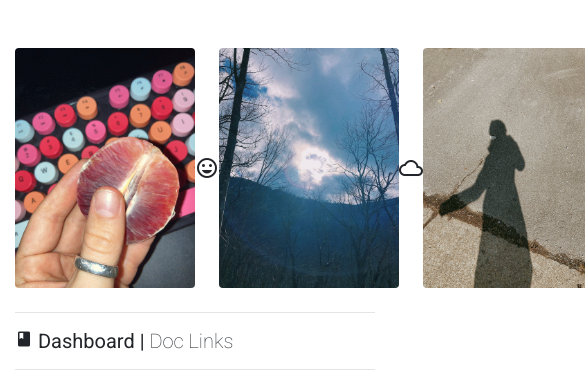
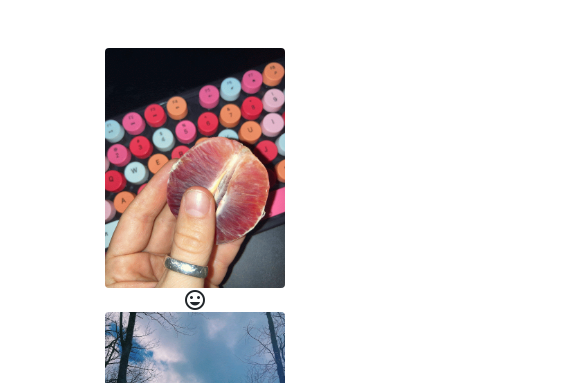
Before and after one commit to katsign/dashboard, a plain HTML site: page index.html in a window 390 px wide. Shown: the top 383 px of the page, 585 px wide, since content can reach past the window. Drawn offline with nearby package versions, Linux system fonts and the light colour scheme.

Commit message:
set flex breakpoint

```diff
--- a/assets/css/style.css
+++ b/assets/css/style.css
@@ -82,10 +82,8 @@ border-color: thistle;
 }
 
 /* Media Queries */
-
-@media (max-width: 656px) {
-    .journal {
-        width: 100%;
-        margin: .25rem;
+  @media (max-width: 690px) {
+    .d-flex {
+      flex-direction: column;
     }
-}
+  }
```
